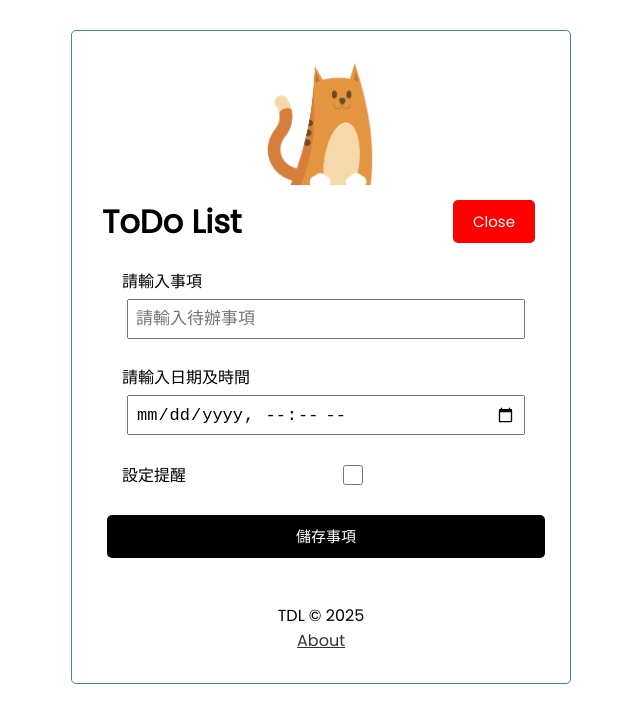
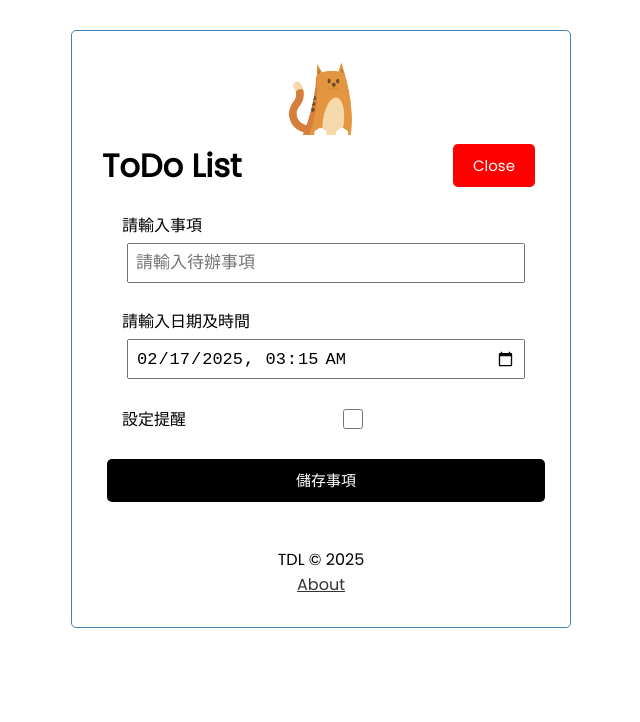
Before and after one commit to Annie033088/ToDoList, a Vue app: page /#/ in a window 1280 px wide. Both pictures are taken after a click on the button "Add Task". Shown: the top 722 px of the page, without its empty margins (319-959 px from the left). Built offline with nearby package versions, Linux system fonts and the light colour scheme.

Commit message:
Update source code

```diff
--- a/src/components/AddTask.vue
+++ b/src/components/AddTask.vue
@@ -6,7 +6,12 @@
     </div>
     <div class="formControl">
       <label for="">請輸入日期及時間</label>
-      <input type="datetime-local" v-model="day" placeholder="請輸入事件日期" />
+      <input
+        type="datetime-local"
+        v-model="day"
+        placeholder="請輸入事件日期"
+        :min="minDateTime"
+      />
     </div>
     <div class="formControlCheck formControl">
       <label for="">設定提醒</label>
@@ -23,7 +28,7 @@ export default {
     return {
       text: "",
       day: "",
-      time: "",
+      minDateTime: "",
       reminder: false,
       validDay: false,
       validText: false,
@@ -33,13 +38,17 @@ export default {
     verificationResult() {
       return this.validDay && this.validText;
     },
-    dateTime() {
-      return this.day + this.time;
-    },
   },
   methods: {
     submit() {
       if (!this.verificationResult) return;
+
+      let now = new Date();
+      now.setMinutes(now.getMinutes() - now.getTimezoneOffset());
+      this.minDateTime = now.toISOString().slice(0, 16);
+
+      if (this.day < this.minDateTime) return;
+
       let newTask = {
         id: crypto.randomUUID(), //使用 json server 則不需要主動設定 id
         text: this.text,
@@ -57,6 +66,12 @@ export default {
     day: function (newValue) {
       this.validDay = /^.{1,}$/.test(newValue);
     },
+  },
+  created() {
+    let now = new Date();
+    now.setMinutes(now.getMinutes() - now.getTimezoneOffset());
+    this.minDateTime = now.toISOString().slice(0, 16);
+    this.day = this.minDateTime;
   },
 };
 </script>
--- a/src/components/AppHeader.vue
+++ b/src/components/AppHeader.vue
@@ -1,10 +1,14 @@
 <template>
   <header>
     <div class="imgContainer">
-      <img alt="cute logo" src="../assets/cat.png" />
+      <router-link to="/" class="imgContainer">
+        <img alt="cute logo" src="../assets/cat.png" />
+      </router-link>
     </div>
     <div class="titleContainer">
-      <h1>{{ title }}</h1>
+      <router-link to="/" class="title">
+        <h1>{{ title }}</h1>
+      </router-link>
       <AppButton
         v-if="homePage"
         :text="showAddTaskFlag ? 'Close' : 'Add Task'"
@@ -38,6 +42,11 @@ export default {
 </script>
 
 <style scoped>
+header .title {
+  text-decoration: none;
+  color: inherit;
+}
+
 header {
   margin-bottom: 20px;
 }
@@ -46,12 +55,12 @@ header .imgContainer {
   display: flex;
   justify-content: center;
   align-items: center;
-  margin-bottom: 10px;
+  margin-bottom: 2px;
 }
 
 header img {
-  height: 25%;
-  width: 25%;
+  height: 15%;
+  width: 15%;
 }
 
 header .titleContainer {
--- a/src/components/AppTask.vue
+++ b/src/components/AppTask.vue
@@ -104,6 +104,7 @@ export default {
       iconCircle: faCircle,
       text: "",
       day: "",
+      minDateTime: "",
       editTextFlag: false,
       editDayFlag: false,
     };
@@ -114,7 +115,7 @@ export default {
 
       let date = new Date(day);
       let formatter = new Intl.DateTimeFormat("zh-TW", {
-        weekday:"long",
+        weekday: "long",
         hour: "2-digit",
         minute: "2-digit",
         hour12: false,
@@ -138,6 +139,9 @@ export default {
       }
     },
     openEditDay() {
+      let now = new Date();
+      now.setMinutes(now.getMinutes() - now.getTimezoneOffset());
+      this.minDateTime = now.toISOString().slice(0, 16);
       this.day = this.task.day;
       this.editDayFlag = true;
       this.$nextTick(() => {
@@ -145,7 +149,16 @@ export default {
       });
     },
     saveEditDay() {
+      let now = new Date();
+      now.setMinutes(now.getMinutes() - now.getTimezoneOffset());
+      this.minDateTime = now.toISOString().slice(0, 16);
       this.editDayFlag = false;
+
+      if(this.day < this.minDateTime){
+        alert("請輸入正確時間");
+        return;
+      }
+
       if (this.task.day !== this.day) {
         const newTask = this.task;
         newTask.day = this.day.replace("T", " ");
--- a/src/components/AppTaskDay.vue
+++ b/src/components/AppTaskDay.vue
@@ -1,5 +1,5 @@
 <template>
-  <h3>{{ dayToText(day) }}</h3>
+  <h3>{{ isTodayFlag ? "今日" : dayToText(day) }}</h3>
 </template>
 
 <script>
@@ -7,6 +7,11 @@ export default {
   name: "AppTaskDay",
   props: {
     day: String,
+  },
+  data() {
+    return {
+      isTodayFlag: false,
+    };
   },
   methods: {
     dayToText(day) {
@@ -24,5 +29,21 @@ export default {
       return formatter.format(date);
     },
   },
+  created() {
+    let currentDate = new Date();
+
+    let formatter = new Intl.DateTimeFormat("zh-TW", {
+      year: "numeric",
+      month: "2-digit",
+      day: "2-digit",
+      hour12: false,
+    });
+    currentDate = formatter.format(currentDate).replace(/\//g, "-");
+
+    if(this.day === currentDate){
+      this.isTodayFlag = true;
+      return;
+    }
+  },
 };
 </script>
--- a/src/views/AppHome.vue
+++ b/src/views/AppHome.vue
@@ -76,6 +76,7 @@ export default {
   },
   created() {
     let version = localStorage.getItem("version");
+
     if (version !== "1.1") {
       localStorage.clear();
       localStorage.setItem("version", "1.1");
```
